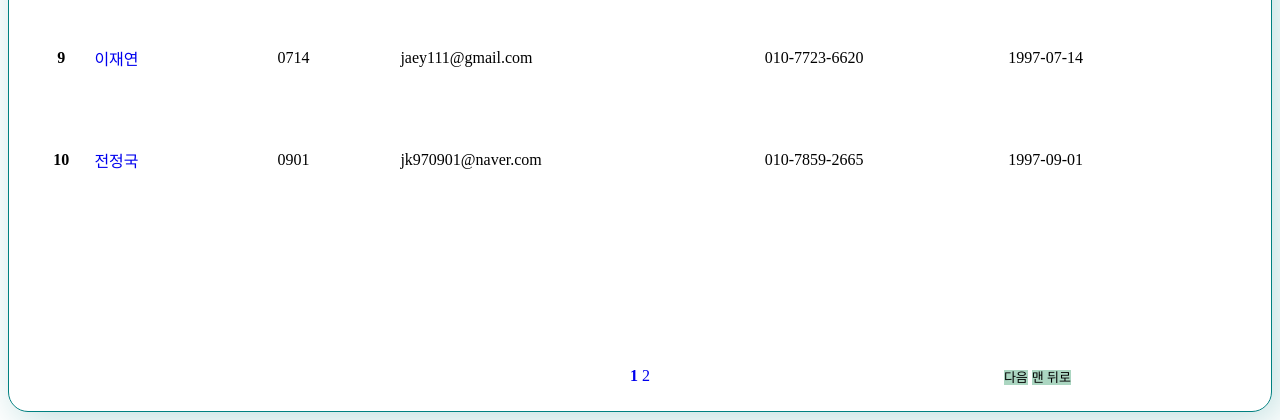
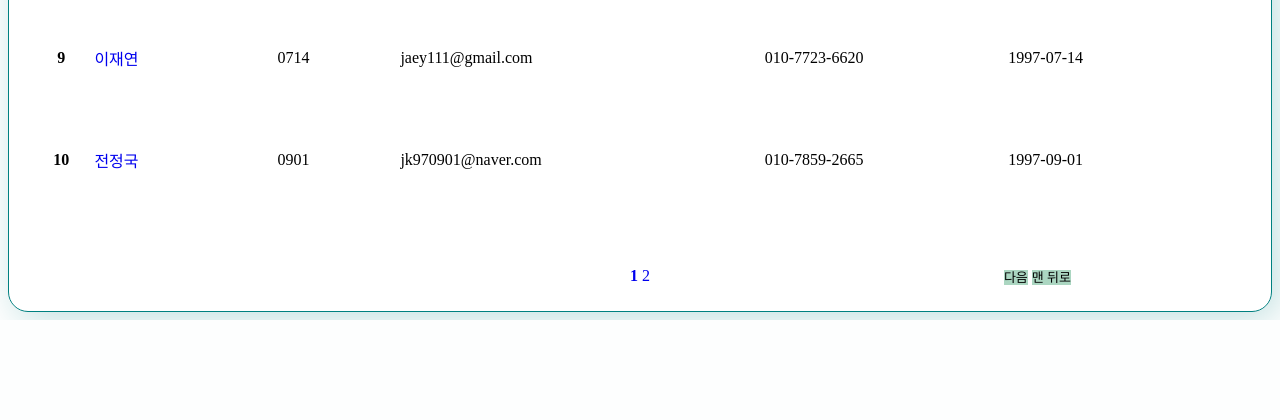
Before and after one commit to parkseoyoung03/project_python, a Django app: page /board/ in a window 1280 px wide. Shown: the part 977-1397 px from the top of the page. After the commit the page ends 1297 px from the top, so only its background shows below. Run offline with Django 4.2, Linux system fonts and the light colour scheme; data comes from the database, SQL or seed files in the repository.

Commit message:
board_paginated.html

```diff
--- a/templates/board/board_paginated.html
+++ b/templates/board/board_paginated.html
@@ -75,7 +75,7 @@
         <button class="new-registration-button" onclick="window.location.href='{% url 'board:create' %}'">신규등록</button>
     </div>
 
-    <div style="height:1200px;">
+    <div style="height:1100px;">
         <table class="board">
             <thead>
             <tr class="header">
```
